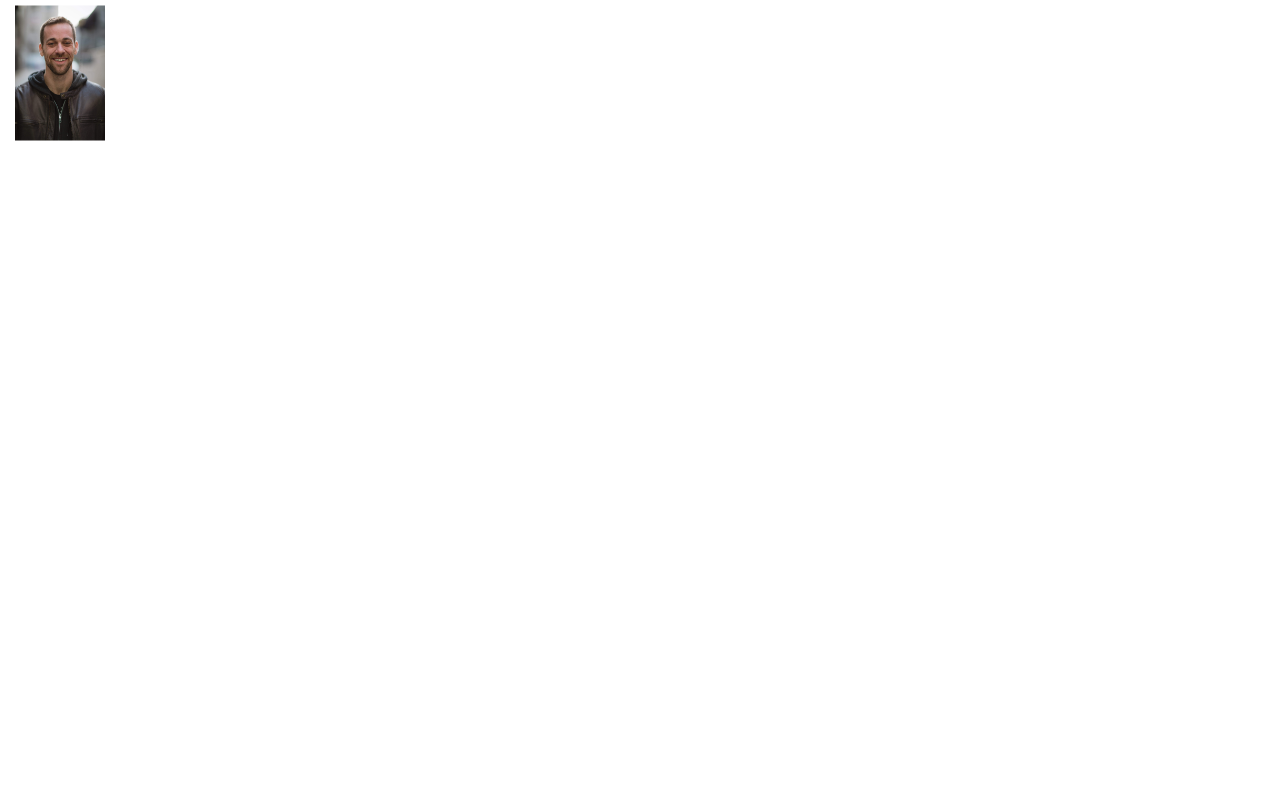
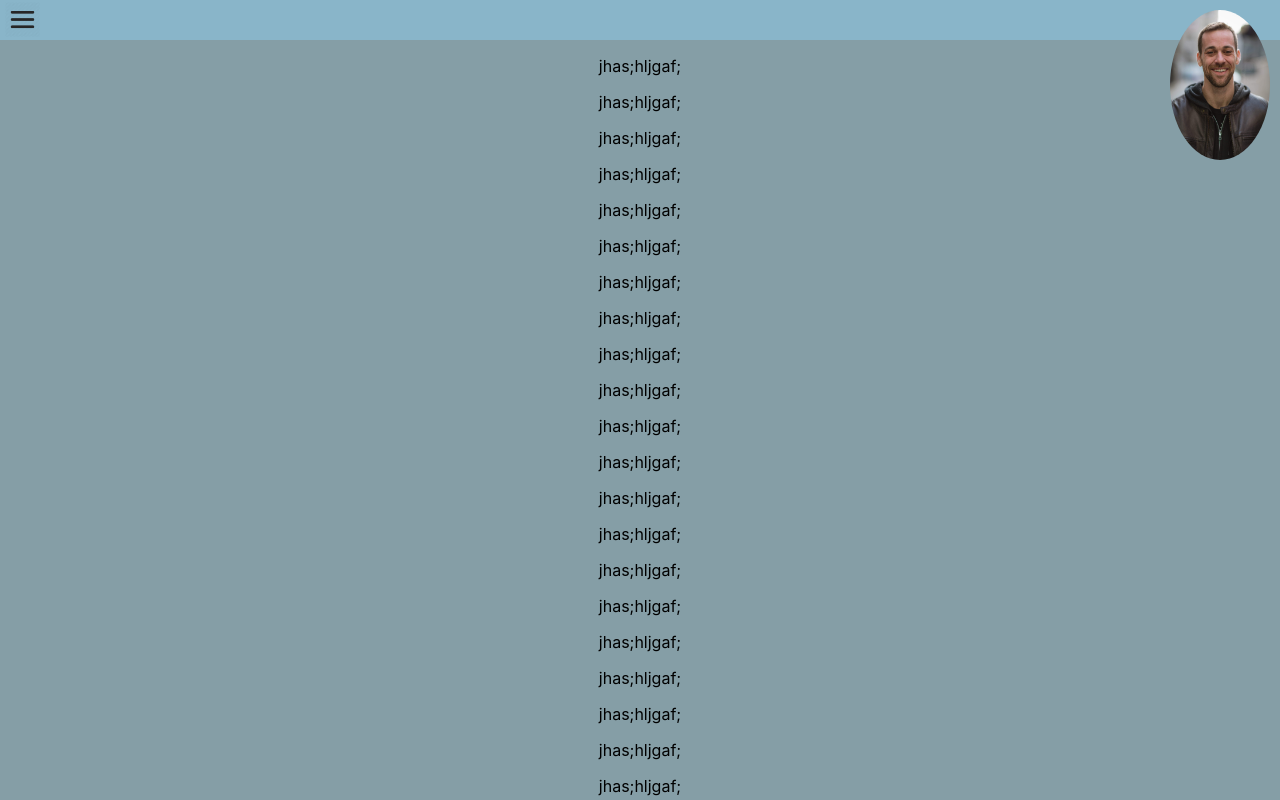
Before and after one commit to ColinDanforth/mywebresume, a React (Create React App) app: page / in a window 1280 px wide. Shown: the top 800 px of the page. Built offline with nearby package versions, Linux system fonts and the light colour scheme.

Commit message:
basic style for structuring. To be reworked once the site is organized.

```diff
--- a/src/App.css
+++ b/src/App.css
@@ -1,7 +1,2 @@
 .App {
-  position: absolute;
-  top: 0px;
-  width: 100%;
-  height: 100%;
-  text-align: center;
 }
--- a/src/App.js
+++ b/src/App.js
@@ -1,13 +1,11 @@
 import React, { Component } from 'react';
 import './App.css';
-import Header from "./components/Header"
+import RootPageItem from "./components/RootPageItem"
 
 class App extends Component {
   render() {
     return (
-      <div className="App">
-        <Header/>
-      </div>
+      <RootPageItem/>
     );
   }
 }
--- a/src/components/Header.js
+++ b/src/components/Header.js
@@ -1,53 +1,114 @@
 import React from 'react'
 import profileImage from "../images/profileImage.JPG"
-import Collapsible from 'react-collapsible';
 
-const rootDiv = {
+const accordionDataPosition = {
   position: 'absolute',
-  width: '300px',
-  top: '0px',
-  height: '145px',
-}
-
-const accordionButton = {
-  transform: 'translate(0, -50%)',
-  position: 'absolute',
-  top: '50%',
-  left: '15px',
-  float: 'left',
-  verticalAlign: 'top',
-  width: '90px',
-  height: '135px',
+  backgroundColor: '#64a5ff',
+  top: '170px',
+  left: '0px',
+  width: '200px',
   zIndex:'19'
 }
 
+const linkStyle ={
+  fontSize: '1.3em',
+  marginBottom: '15px'
+}
+
+const linkBackGround = {
+  backgroundColor: '#ffb06a',
+  margin: '10px'
+}
+
+const backGroundColor = {
+  position: 'absolute',
+  top: '0px',
+  width: '200px',
+  height: '170px',
+  backgroundColor: '#64a5ff',
+}
+
 const imageStyle = {
-  transform: 'translate(0, -50%)',
   position: 'absolute',
-  top: '50%',
-  left: '15px',
-  float: 'left',
-  verticalAlign: 'top',
-  width: '90px',
-  height: '135px',
-  zIndex:'20'
+  top: '10px',
+  left: '25%',
+  width: '100px',
+  height: '150px',
+  borderRadius: '100%',
+  zIndex:'19'
 }
 
 class Header extends React.Component{
+  constructor(){
+    super()
+    this.state={
+      showMenu: false,
+      activeItem: 'default'
+    }
+
+    this.handleAccordion = this.handleAccordion.bind(this)
+    this.showMenuOptions = this.showMenuOptions.bind(this)
+    this.handleOption = this.handleOption.bind(this)
+  }
+
+  handleAccordion(){
+    this.setState({
+      showMenu: !this.state.showMenu,
+    })
+  }
+
+  handleOption(){
+
+  }
+
+  showMenuOptions(){
+    return(
+      <div>
+        <div style={linkBackGround}>
+          <a style={linkStyle} href="#resume" option="resume" onClick={this.handleOption}>
+          <span>My Resume
+          </span>
+          </a>
+        </div>
+        <div style={linkBackGround}>
+          <a style={linkStyle} href="#martialarts" option="martial arts" onClick={this.handleOption}>
+          <span>My Martial Arts Experience
+          </span>
+          </a>
+        </div>
+        <div style={linkBackGround}>
+          <a style={linkStyle} href="#music" option="music" onClick={this.handleOption}>
+          <span>My Band, and Music
+          </span>
+          </a>
+        </div>
+        <div style={linkBackGround}>
+          <a style={linkStyle} href="#videogames" option="video games" onClick={this.handleOption}>
+          <span>My Video Game Projects
+          </span>
+          </a>
+        </div>
+      </div>
+    )
+  }
 
   render(){
     return(
-      <div style={rootDiv}>
-        <img src={profileImage} style={imageStyle}/>
-        <Collapsible
-          triggerWhenOpen=".                   .\n \n \n \n \n"
-          trigger="                   %n %n %n %n %n %n %n"
-          transitionTime='200'
-          triggerStyle={accordionButton}
-        >
-          <p>This is the collapsible content. It can be any element or React component you like.</p>
-          <p>It can even be another Collapsible component. Check out the next section!</p>
-        </Collapsible>
+      <div style={backGroundColor}>
+        <a href="#menu" onClick={this.handleAccordion}>
+          <img src={profileImage} alt="profileImage" style={imageStyle}/>
+        </a>
+        {this.state.showMenu ?
+          (
+            <div style={accordionDataPosition}>
+              {this.showMenuOptions()}
+            </div>
+          )
+          :
+          (
+            <div style={{'display': 'blocked'}}/>
+          )
+        }
       </div>
     )
   }
--- /dev/null
+++ b/src/components/RootPageItem.js
@@ -0,0 +1,47 @@
+import React from 'react'
+import StylizedHeader from "./StylizedHeader"
+
+const rootStyle = {
+  position: 'absolute',
+  top: '0px',
+  width: '100%',
+  textAlign: 'center',
+  backgroundColor: '#859ea6',
+}
+
+class RootPageItem extends React.Component{
+  constructor(){
+    super()
+    this.state = {
+      phantomForHeader: {
+        display: 'block',
+        height: '50px'
+      }
+    }
+
+    this.onHeaderResize = this.onHeaderResize.bind(this)
+  }
+
+  onHeaderResize(width, height){
+    this.setState({
+      phantomForHeader: {
+        display: 'block',
+        height: height + 'px'
+      },
+    })
+  }
+
+  render(){
+    return(
+      <div style={rootStyle}>
+        <div style={this.state.phantomForHeader}/>
+        <StylizedHeader
+          onHeaderResize={this.onHeaderResize}
+        />
+        <p>jhas;hljgaf;</p><p>jhas;hljgaf;</p><p>jhas;hljgaf;</p><p>jhas;hljgaf;</p><p>jhas;hljgaf;</p><p>jhas;hljgaf;</p><p>jhas;hljgaf;</p><p>jhas;hljgaf;</p><p>jhas;hljgaf;</p><p>jhas;hljgaf;</p><p>jhas;hljgaf;</p><p>jhas;hljgaf;</p><p>jhas;hljgaf;</p><p>jhas;hljgaf;</p><p>jhas;hljgaf;</p><p>jhas;hljgaf;</p><p>jhas;hljgaf;</p><p>jhas;hljgaf;</p><p>jhas;hljgaf;</p><p>jhas;hljgaf;</p><p>jhas;hljgaf;</p><p>jhas;hljgaf;</p><p>jhas;hljgaf;</p><p>jhas;hljgaf;</p><p>jhas;hljgaf;</p><p>jhas;hljgaf;</p><p>jhas;hljgaf;</p><p>jhas;hljgaf;</p><p>jhas;hljgaf;</p><p>jhas;hljgaf;</p><p>jhas;hljgaf;</p><p>jhas;hljgaf;</p><p>jhas;hljgaf;</p>
+      </div>
+    )
+  }
+}
+
+export default RootPageItem
--- /dev/null
+++ b/src/components/SideMenuPanel.js
@@ -0,0 +1,13 @@
+import React from 'react'
+
+class SideMenuPanel extends React.Component{
+  render(){
+    return(
+      <div>
+        <p> a bunch of shit</p><p> a bunch of shit</p><p> a bunch of shit</p><p> a bunch of shit</p><p> a bunch of shit</p><p> a bunch of shit</p><p> a bunch of shit</p><p> a bunch of shit</p>
+      </div>
+    )
+  }
+}
+
+export default SideMenuPanel
--- /dev/null
+++ b/src/components/StylizedHeader.js
@@ -0,0 +1,82 @@
+import React from 'react'
+import PropTypes from 'prop-types'
+import profileImage from "../images/profileImage.JPG"
+import menuIcon from '../images/menuIcon.png'
+import ReactResizeDetector from 'react-resize-detector'
+import SideMenuPanel from "./SideMenuPanel"
+
+const menuBar = {
+  position: 'fixed',
+  backgroundColor: '#89b5c9',
+  top: '0px',
+  width: '100%',
+  height: '40px',
+}
+
+const menuIconStyle = {
+  position: 'fixed',
+  left: '5px',
+  top: '2px',
+  width: '35px',
+  height: '35px',
+}
+
+const profileImageStyle = {
+  position: 'fixed',
+  borderRadius: '100%',
+  right: '10px',
+  top: '10px',
+  width: '100px',
+  height: '150px',
+}
+
+const sideMenuPanelStyle ={
+  position: 'fixed',
+  left: '0px',
+  top: '40px',
+  width: '150px',
+  height: '100%',
+  backgroundColor: '#607d8a',
+}
+
+class StylizedHeader extends React.Component{
+  constructor(){
+    super()
+    this.state = {
+      openMenu: false,
+    }
+
+    this.openMenu = this.openMenu.bind(this)
+  }
+
+  openMenu(){
+    this.setState({
+      openMenu: !this.state.openMenu
+    })
+  }
+
+  render(){
+    return(
+      <div style={menuBar}>
+        <a style={menuIconStyle} href="#menu" onClick={this.openMenu}>
+          <img style={menuIconStyle} src={menuIcon} alt=""/>
+        </a>
+        <img style={profileImageStyle} src={profileImage} alt=''/>
+        {this.state.openMenu ?
+          (<div style={sideMenuPanelStyle}>
+            <SideMenuPanel/>
+          </div>)
+          :
+          (<div style={{'display': 'blocked'}}/>)
+        }
+        <ReactResizeDetector handleWidth handleHeight onResize={this.props.onHeaderResize}/>
+      </div>
+    )
+  }
+}
+
+export default StylizedHeader
+
+StylizedHeader.propTypes = {
+  onHeaderResize: PropTypes.func,
+}
```
Also changed, not shown: src/images/menuIcon.png (added).
